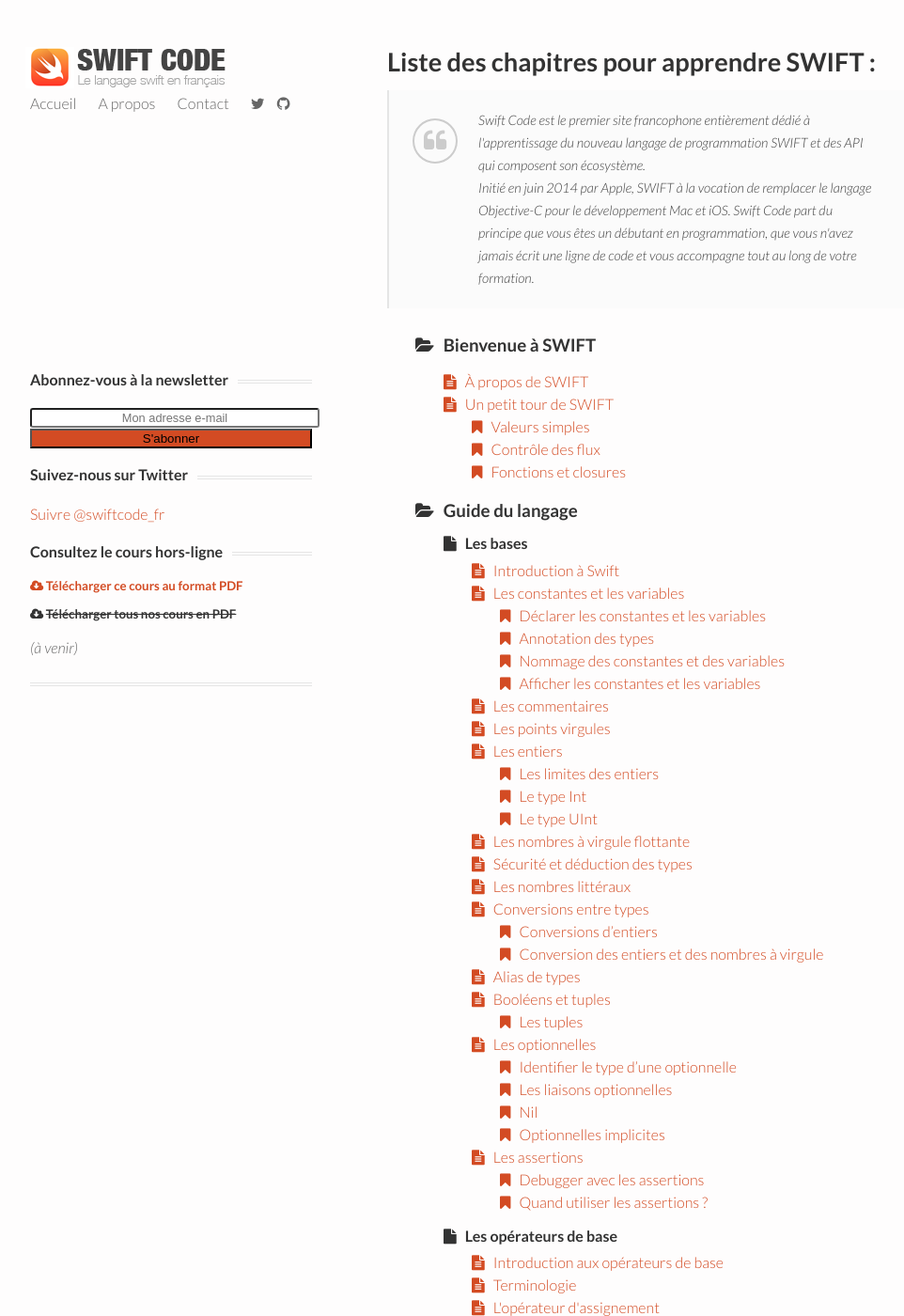
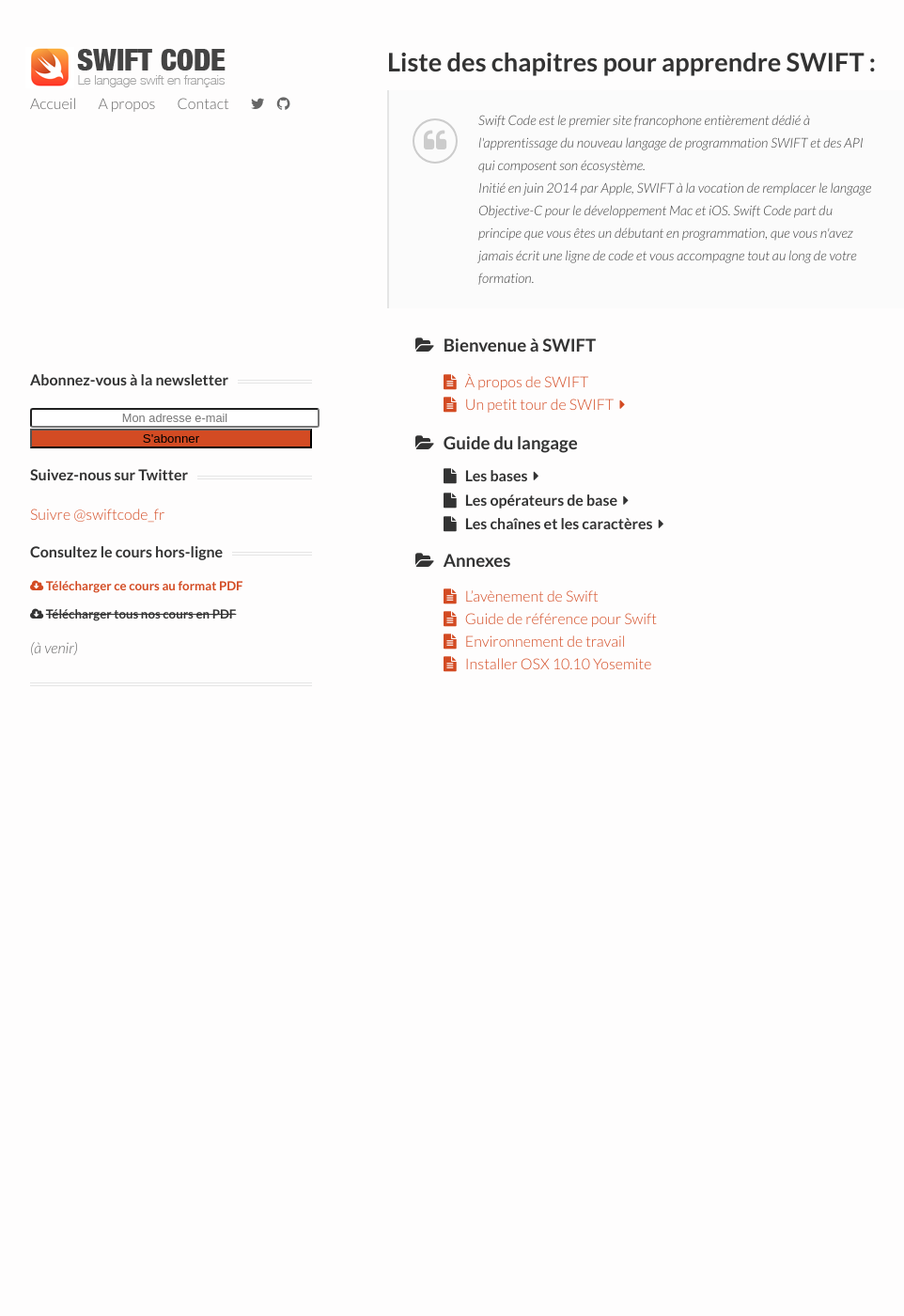
Before and after one commit to datalink747/swiftcode, a Jekyll site: the page built from index.html, in a window 1280 px wide and 1400 px high. Shown: the whole window at 94% size, without its empty margins (128-1090 px from the left). Built offline with Jekyll 4.4.1, drawn with Linux system fonts in a browser that asks for light colours; nearby versions of some CDN libraries; comment, search, counter and statistics services are not loaded; some of the changed text lies outside the part shown.

Commit message:
modified:   _posts/2015-06-22-unicode.md 	modified:   _sass/_base.scss 	modified:   index.html

```diff
--- a/_sass/_base.scss
+++ b/_sass/_base.scss
@@ -281,6 +281,22 @@ blockquote:before {
 	color: #fff;
 }
 
+.titre h4:hover {
+	color: #d34b23;
+}
+
+.title .lol:hover .fa-caret-right {
+    -webkit-transform:rotate(90deg);
+    -moz-transform:rotate(90deg);
+    transform:rotate(90deg);
+}
+
+.titre h4:hover .fa-caret-right {
+	-webkit-transform:rotate(90deg);
+    -moz-transform:rotate(90deg);
+    transform:rotate(90deg);
+}
+
 /**
  * Code formatting
  */
--- a/index.html
+++ b/index.html
@@ -17,8 +17,9 @@ layout: default
 			<ul class="chapitre">
 				<li><a href="/propos-swift/">{% icon fa-file-text %} À propos de SWIFT</a></li>
 				<li>
-					<a href="/petit-tour-swift/">{% icon fa-file-text %} Un petit tour de SWIFT</a>
-					<ul>
+					<a href="/petit-tour-swift/">{% icon fa-file-text %} </a>
+					<a class="title">Un petit tour de SWIFT &nbsp;<i id="caret-1" class="fa fa-caret-right"></i></a>
+					<ul class="sousmenu" id="sousmenu-1">
 						<li><a href="/petit-tour-swift/#valeurs-simples">{% icon fa-bookmark %} Valeurs simples</a></li>
 						<li><a href="/petit-tour-swift/#controle-des-flux">{% icon fa-bookmark %} Contrôle des flux</a></li>
 						<li><a href="/petit-tour-swift/#fonctions-et-closures">{% icon fa-bookmark %} Fonctions et closures</a></li>
@@ -30,12 +31,13 @@ layout: default
 		<li>
 			<h3>{% icon fa-folder-open %} Guide du langage</h3>
 			<ul class="chapitre">
-				<li><h4>{% icon fa-file %} Les bases</h4></li>
-					<ul>
+				<li class="titre"><h4>{% icon fa-file %} Les bases &nbsp;<i id="caret-2" class="fa fa-caret-right"></i></h4></li>
+					<ul class="panneau" id="panneau-1">
 						<li><a href="/introduction-swift/">{% icon fa-file-text %} Introduction à Swift</a></li>
 						<li>
-							<a href="/les-constantes-les-variables/">{% icon fa-file-text %} Les constantes et les variables</a>
-							<ul>
+							<a href="/les-constantes-les-variables/">{% icon fa-file-text %} </a>
+							<a class="title">Les constantes et les variables &nbsp;<i id="caret-3" class="fa fa-caret-right"></i></a>
+							<ul class="sousmenu" id="sousmenu-2">
 								<li><a href="/les-constantes-les-variables/#dclarer-les-constantes-et-les-variables">{% icon fa-bookmark %} Déclarer les constantes et les variables</a></li>
 								<li><a href="/les-constantes-les-variables/#annotation-des-types">{% icon fa-bookmark %} Annotation des types</a></li>
 								<li><a href="/les-constantes-les-variables/#nommage-des-constantes-et-des-variables">{% icon fa-bookmark %} Nommage des constantes et des variables</a></li>
@@ -45,8 +47,9 @@ layout: default
 						<li><a href="/les-commentaires/">{% icon fa-file-text %} Les commentaires</a></li>
 						<li><a href="/les-points-virgules/">{% icon fa-file-text %} Les points virgules</a></li>
 						<li>
-							<a href="/les-entiers/">{% icon fa-file-text %} Les entiers</a>
-							<ul>
+							<a href="/les-entiers/">{% icon fa-file-text %} </a>
+							<a class="title">Les entiers &nbsp;<i id="caret-4" class="fa fa-caret-right"></i></a>
+							<ul class="sousmenu" id="sousmenu-3">
 								<li><a href="/les-entiers/#les-limites-des-entiers">{% icon fa-bookmark %} Les limites des entiers</a></li>
 								<li><a href="/les-entiers/#int">{% icon fa-bookmark %} Le type Int</a></li>
 								<li><a href="/les-entiers/#uint">{% icon fa-bookmark %} Le type UInt</a></li>
@@ -56,22 +59,25 @@ layout: default
 						<li><a href="/securite-deduction-types/">{% icon fa-file-text %} Sécurité et déduction des types</a></li>
 						<li><a href="/les-nombres-litteraux/">{% icon fa-file-text %} Les nombres littéraux</a></li>
 						<li>
-							<a href="/conversions-les-types-numeriques/">{% icon fa-file-text %} Conversions entre types</a>
-							<ul>
+							<a href="/conversions-les-types-numeriques/">{% icon fa-file-text %} </a>
+							<a class="title">Conversions entre types &nbsp;<i id="caret-5" class="fa fa-caret-right"></i></a>
+							<ul class="sousmenu" id="sousmenu-4">
 								<li><a href="/conversions-les-types-numeriques/#conversions-dentiers">{% icon fa-bookmark %} Conversions d’entiers</a></li>
 								<li><a href="/conversions-les-types-numeriques/#conversion-des-entiers-et-des-nombres--virgule">{% icon fa-bookmark %} Conversion des entiers et des nombres à virgule</a></li>
 							</ul>
 						</li>
 						<li><a href="/alias-types/">{% icon fa-file-text %} Alias de types</a></li>
 						<li>
-							<a href="/tuples-booleens/">{% icon fa-file-text %} Booléens et tuples</a>
-							<ul>
+							<a href="/tuples-booleens/">{% icon fa-file-text %} </a>
+							<a class="title">Booléens et tuples &nbsp;<i id="caret-6" class="fa fa-caret-right"></i></a>
+							<ul class="sousmenu" id="sousmenu-5">
 								<li><a href="/tuples-booleens/#les-tuples">{% icon fa-bookmark %} Les tuples</a></li>
 							</ul>
 						</li>
 						<li>
-							<a href="/optionnelles/">{% icon fa-file-text %} Les optionnelles</a>
-							<ul>
+							<a href="/optionnelles/">{% icon fa-file-text %} </a>
+							<a class="title">Les optionnelles &nbsp;<i id="caret-7" class="fa fa-caret-right"></i></a>
+							<ul class="sousmenu" id="sousmenu-6">
 								<li><a href="/optionnelles/#identifier-le-type-dune-optionnelle-avec-if">{% icon fa-bookmark %} Identifier le type d’une optionnelle</a></li>
 								<li><a href="/optionnelles/#les-liaisons-optionnelles">{% icon fa-bookmark %} Les liaisons optionnelles</a></li>
 								<li><a href="/optionnelles/#nil">{% icon fa-bookmark %} Nil</a></li>
@@ -79,21 +85,23 @@ layout: default
 							</ul>
 						</li>
 						<li>
-							<a href="/assertions/">{% icon fa-file-text %} Les assertions</a>
-							<ul>
+							<a href="/assertions/">{% icon fa-file-text %} </a>
+							<a class="title">Les assertions &nbsp;<i id="caret-8" class="fa fa-caret-right"></i></a>
+							<ul class="sousmenu" id="sousmenu-7">
 								<li><a href="/assertions/#debugger-avec-les-assertions">{% icon fa-bookmark %} Debugger avec les assertions</a></li>
 								<li><a href="/assertions/#quand-utiliser-les-assertions-">{% icon fa-bookmark %} Quand utiliser les assertions ?</a></li>
 							</ul>
 						</li>
 					</ul>
-				<li><h4>{% icon fa-file %} Les opérateurs de base</h4></li>
-					<ul>
+				<li class="titre"><h4>{% icon fa-file %} Les opérateurs de base &nbsp;<i id="caret-9" class="fa fa-caret-right"></i></h4></li>
+					<ul class="panneau" id="panneau-2">
 						<li><a href="/les-operateurs-base/">{% icon fa-file-text %} Introduction aux opérateurs de base</a></li>
 						<li><a href="/terminologie/">{% icon fa-file-text %} Terminologie</a></li>
 						<li><a href="/operateur-assignement/">{% icon fa-file-text %} L'opérateur d'assignement</a></li>
 						<li>
-							<a href="/operateurs-arithmetiques/">{% icon fa-file-text %} Opérateurs arithmétiques</a>
-							<ul>
+							<a href="/operateurs-arithmetiques/">{% icon fa-file-text %} </a>
+							<a class="title">Opérateurs arithmétiques &nbsp;<i id="caret-10" class="fa fa-caret-right"></i></a>
+							<ul class="sousmenu" id="sousmenu-8">
 								<li><a href="/operateurs-arithmetiques/#la-division-avec-reste">{% icon fa-bookmark %} La division avec reste</a></li>
 								<li><a href="/operateurs-arithmetiques/#calculer-le-reste-avec-des-nombres--virgule">{% icon fa-bookmark %} Calculer le reste avec des nombres à virgule</a></li>
 								<li><a href="/operateurs-arithmetiques/#oprateurs-dincrmentation-et-de-dcrmentation">{% icon fa-bookmark %} Opérateurs d’incrémentation et de décrémentation</a></li>
@@ -106,15 +114,17 @@ layout: default
 						<li><a href="/operateur-conditionnel-ternaire/">{% icon fa-file-text %} Opérateur conditionnel ternaire</a></li>
 						<li><a href="/operateur-union-nil/">{% icon fa-file-text %} Opérateur d'union nil</a></li>
 						<li>
-							<a href="/operateurs-intervalles/">{% icon fa-file-text %} Opérateurs d'intervalles</a>
-							<ul>
+							<a href="/operateurs-intervalles/">{% icon fa-file-text %} </a>
+							<a class="title">Opérateurs d'intervalles &nbsp;<i id="caret-11" class="fa fa-caret-right"></i></a>
+							<ul class="sousmenu" id="sousmenu-9">
 								<li><a href="/operateurs-intervalles/#oprateur-dintervalle-ferm">{% icon fa-bookmark %} Opérateur d’intervalle fermé</a></li>
 								<li><a href="/operateurs-intervalles/#oprateur-dintervalle-semi-ferm">{% icon fa-bookmark %} Opérateur d’intervalle semi-fermé</a></li>
 							</ul>
 						</li>
 						<li>
-							<a href="/operateurs-logiques/">{% icon fa-file-text %} Les opérateurs logiques</a>
-							<ul>
+							<a href="/operateurs-logiques/">{% icon fa-file-text %} </a>
+							<a class="title">Les opérateurs logiques &nbsp;<i id="caret-12" class="fa fa-caret-right"></i></a>
+							<ul class="sousmenu" id="sousmenu-10">
 								<li><a href="/operateurs-logiques/#oprateur-logique-not">{% icon fa-bookmark %} Opérateur logique NOT</a></li>
 								<li><a href="/operateurs-logiques/#oprateur-logique-and">{% icon fa-bookmark %} Opérateur logique AND</a></li>
 								<li><a href="/operateurs-logiques/#oprateur-logique-or">{% icon fa-bookmark %} Opérateur logique OR</a></li>
@@ -123,8 +133,8 @@ layout: default
 							</ul>
 						</li>
 					</ul>
-				<li><h4>{% icon fa-file %} Les chaînes et les caractères</h4></li>
-					<ul>
+				<li class="titre"><h4>{% icon fa-file %} Les chaînes et les caractères &nbsp;<i id="caret-13" class="fa fa-caret-right"></i></h4></li>
+					<ul class="panneau" id="panneau-3">
 						<li><a href="/les-chaines-les-caracteres/">{% icon fa-file-text %} Introduction aux chaînes de caractères</a></li>
 						<li><a href="/les-chaines-litterales/">{% icon fa-file-text %} Les chaînes de caractères littérales</a></li>
 						<li><a href="/initialiser-chaine-vide/">{% icon fa-file-text %} Initialiser une chaîne vide</a></li>
@@ -133,8 +143,9 @@ layout: default
 						<li><a href="/travailler-avec-caracteres/">{% icon fa-file-text %} Travailler avec les caractères</a></li>
 						<li><a href="/concatener-chaines-caracteres/">{% icon fa-file-text %} Concaténer les chaînes et les caractères</a></li>
 						<li>
-							<a href="/unicode-swift/">{% icon fa-file-text %} L'Unicode</a>
-							<ul>
+							<a href="/unicode-swift/">{% icon fa-file-text %} </a>
+							<a class="title">L'Unicode &nbsp;<i id="caret-14" class="fa fa-caret-right"></i></a>
+							<ul class="sousmenu" id="sousmenu-11">
 								<li><a href="/unicode-swift/#les-valeurs-scalaires-en-unicode">{% icon fa-bookmark %} Les valeurs scalaires en Unicode</a></li>
 								<li><a href="/unicode-swift/#les-caractres-spciaux-dans-les-chanes">{% icon fa-bookmark %} Les caractères spéciaux dans les chaînes</a></li>
 								<li><a href="/unicode-swift/#les-combinaisons-unicode">{% icon fa-bookmark %} Les combinaisons Unicode</a></li>
```
Also changed, not shown: other parts of index.html (+78 -0 lines), _posts/2015-06-22-unicode.md (+4 -0 lines).
